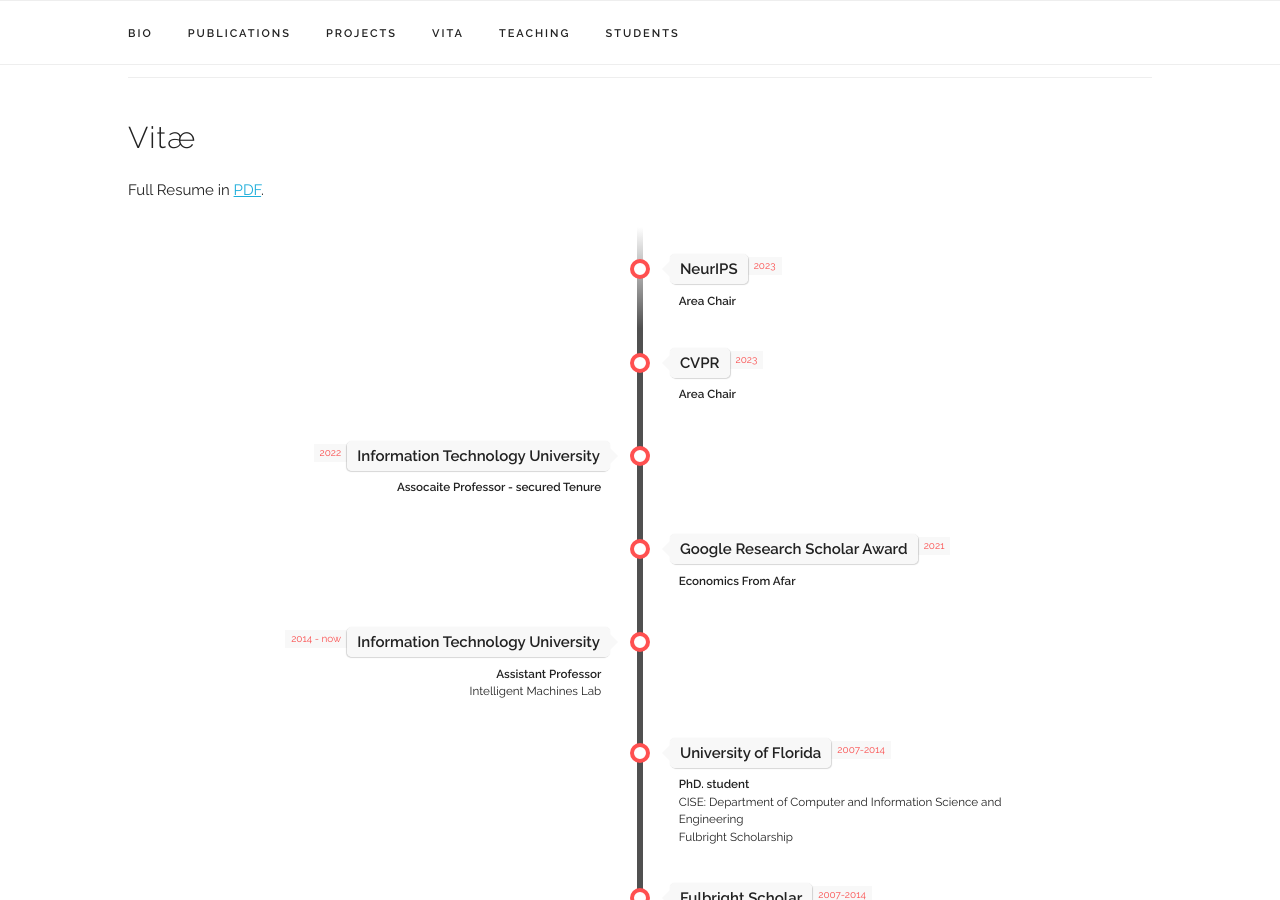
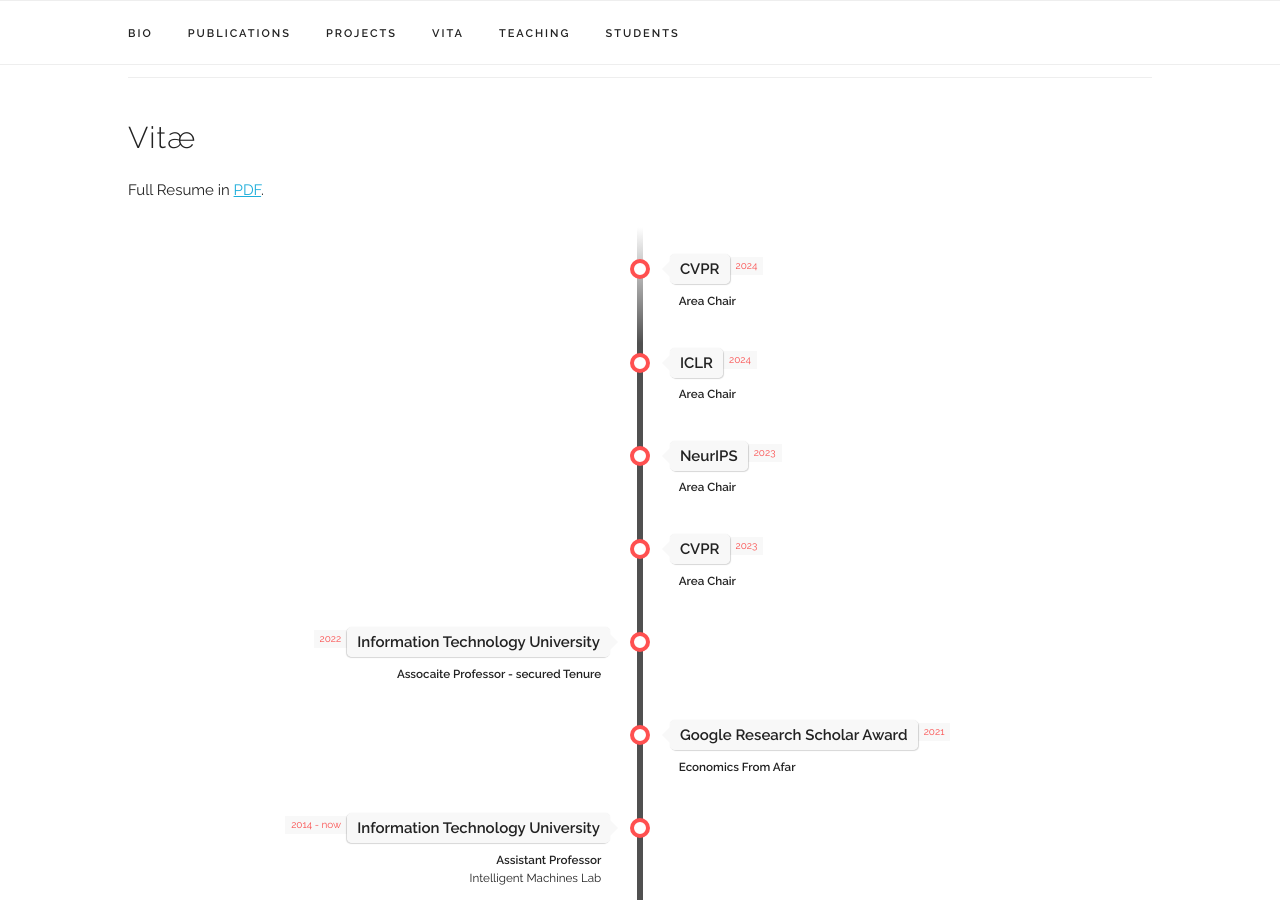
Before and after one commit to mohsenali/mohsenali.github.io, a Jekyll site: the page built from index.html, in a window 1280 px wide and 900 px high, scrolled down 2849 px. Built offline with Jekyll 4.4.1, drawn with Linux system fonts in a browser that asks for light colours; some web fonts are replaced.

Commit message:
Update experience.yaml
added Area Chair

```diff
--- a/_data/experience.yaml
+++ b/_data/experience.yaml
@@ -1,4 +1,14 @@
 experiences:
+- place: "CVPR"
+  time: "2024"
+  title: "Area Chair"
+  subtitle: " "
+  category: "school"
+- place: "ICLR"
+  time: "2024"
+  title: "Area Chair"
+  subtitle: " "
+  category: "school"
 - place: "NeurIPS"
   time: "2023"
   title: "Area Chair"
```
